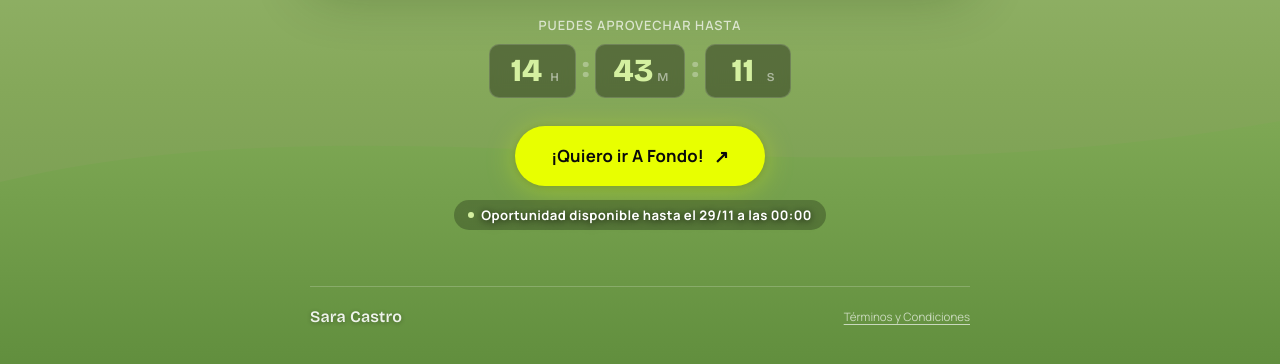
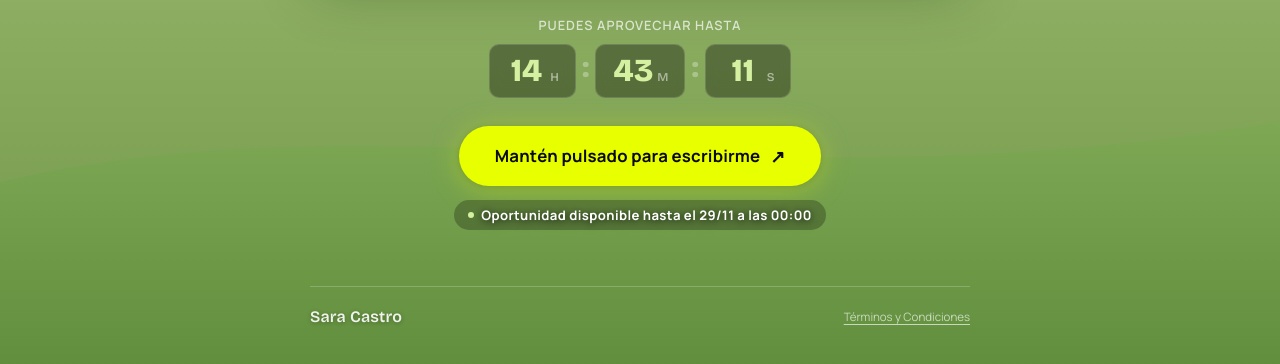
Before and after one commit to watersara43/saracastro-inicio, a plain HTML site: page AFondo.html in a window 1280 px wide. Shown: the part 1099-1463 px from the top of the page. Drawn offline with nearby package versions, Linux system fonts and the light colour scheme.

Commit message:
AFondo: cambiar texto botón WA a 'Mantén pulsado para escribirme'
Co-Authored-By: Claude Sonnet 4.6 <noreply@anthropic.com>
Claude-Session: https://claude.ai/code/session_0194oeuEVDXVE5YLfanyV4Bj

```diff
--- a/AFondo.html
+++ b/AFondo.html
@@ -379,7 +379,7 @@
   </div>
 
   <a href="https://wa.me/34694283962?text=Hola%20Sara%2C%20vengo%20del%20v%C3%ADdeo%20Black%20Friday%20y%20quiero%20estar%20dentro%20de%20A%20Fondo" class="cta" data-lead="whatsapp" target="_blank" rel="noopener">
-    ¡Quiero ir A Fondo!
+    Mantén pulsado para escribirme
     <span class="cta-arrow">↗</span>
   </a>
 
```
